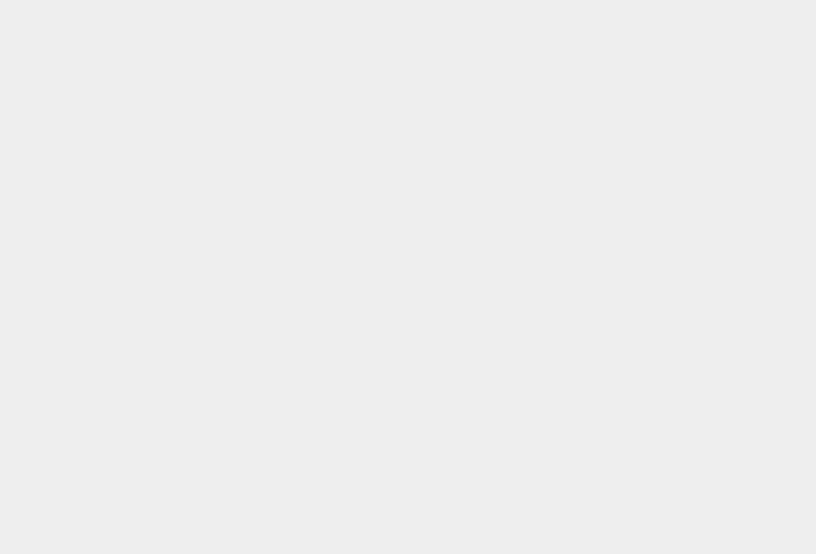
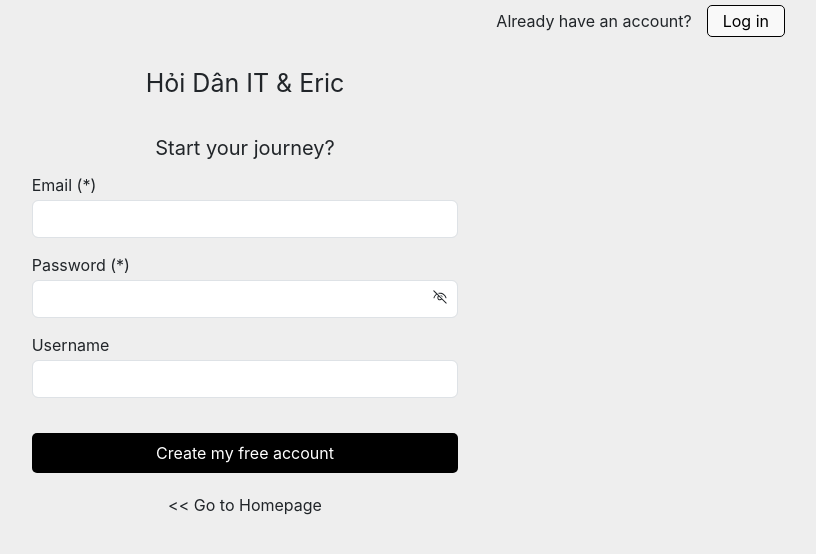
Before and after one commit to tedvkieu/ReactJS_Basic, a React (Create React App) app: page /register in a window 1280 px wide. Before the commit this address had no page. Shown: the top 554 px of the page, without its empty margins (395-1211 px from the left). Built offline with nearby package versions, Linux system fonts and the light colour scheme.

Commit message:
#72. Chức Năng Register

```diff
--- a/src/Layout.js
+++ b/src/Layout.js
@@ -9,6 +9,7 @@
 
 import { ToastContainer, toast } from 'react-toastify';
 import 'react-toastify/dist/ReactToastify.css';
+import Register from './components/Auth/Register';
 
 const Layout = (props) => {
     return (
@@ -24,6 +25,7 @@
                 </Route>
 
                 <Route path="/login" element={<Login />} />
+                <Route path="/register" element={<Register />} />
             </Routes>
             <ToastContainer
                 position="top-right"
--- a/src/components/Auth/Login.js
+++ b/src/components/Auth/Login.js
@@ -7,8 +7,31 @@
     const [email, setEmail] = useState('');
     const [password, setPassword] = useState('');
     const navigate = useNavigate();
+
+    const validateEmail = (email) => {
+        return String(email)
+            .toLowerCase()
+            .match(
+                /^(([^<>()[\]\\.,;:\s@"]+(\.[^<>()[\]\\.,;:\s@"]+)*)|.(".+"))@((\[[0-9]{1,3}\.[0-9]{1,3}\.[0-9]{1,3}\.[0-9]{1,3}\])|(([a-zA-Z\-0-9]+\.)+[a-zA-Z]{2,}))$/
+            );
+    };
+
     const handleLogin = async () => {
+        // Validation
+        const isValidEmail = validateEmail(email);
+        if (!isValidEmail) {
+            toast.error('Invalid Email');
+            return;
+        }
+
+        if (!password) {
+            toast.error('Invalid Password');
+            return;
+        }
+
+        // Submit
         let data = await postLogin(email, password);
+
         if (data && data.EC === 0) {
             toast.success(data.EM);
             navigate('/');
@@ -23,7 +46,9 @@
             <div className="login-container">
                 <div className="header">
                     <span>Don't have an account yet?</span>
-                    <button>Sign up</button>
+                    <button onClick={() => navigate('/register')}>
+                        Sign up
+                    </button>
                 </div>
 
                 <div className="title col-4 mx-auto">Tedvkieu</div>
--- /dev/null
+++ b/src/components/Auth/Register.js
@@ -0,0 +1,119 @@
+import { useState } from 'react';
+import './Register.scss';
+import { useNavigate } from 'react-router-dom';
+import { postRegister } from '../../services/apiServices';
+import { toast } from 'react-toastify';
+import { VscEye, VscEyeClosed } from 'react-icons/vsc';
+
+const Register = (props) => {
+    const [email, setEmail] = useState('');
+    const [password, setPassword] = useState('');
+    const [username, setUsername] = useState('');
+
+    const [isShowPassword, setIsShowPassword] = useState(false);
+
+    const navigate = useNavigate();
+
+    const validateEmail = (email) => {
+        return String(email)
+            .toLowerCase()
+            .match(
+                /^(([^<>()[\]\\.,;:\s@"]+(\.[^<>()[\]\\.,;:\s@"]+)*)|(".+"))@((\[[0-9]{1,3}\.[0-9]{1,3}\.[0-9]{1,3}\.[0-9]{1,3}\])|(([a-zA-Z\-0-9]+\.)+[a-zA-Z]{2,}))$/
+            );
+    };
+    const handleRegister = async () => {
+        //validate
+        const isValidEmail = validateEmail(email);
+        if (!isValidEmail) {
+            toast.error('Invalid email');
+            return;
+        }
+
+        if (!password) {
+            toast.error('Invalid password');
+            return;
+        }
+
+        //submit apis
+        let data = await postRegister(email, password, username);
+        if (data && data.EC === 0) {
+            toast.success(data.EM);
+            navigate('/login');
+        }
+
+        if (data && +data.EC !== 0) {
+            toast.error(data.EM);
+        }
+    };
+    return (
+        <div className="register-container">
+            <div className="header">
+                <span> Already have an account?</span>
+                <button onClick={() => navigate('/login')}>Log in</button>
+            </div>
+            <div className="title col-4 mx-auto">Hỏi Dân IT &amp; Eric</div>
+            <div className="welcome col-4 mx-auto">Start your journey?</div>
+            <div className="content-form col-4 mx-auto">
+                <div className="form-group">
+                    <label>Email (*)</label>
+                    <input
+                        type={'email'}
+                        className="form-control"
+                        value={email}
+                        onChange={(event) => setEmail(event.target.value)}
+                    />
+                </div>
+                <div className="form-group pass-group">
+                    <label>Password (*)</label>
+                    <input
+                        type={isShowPassword ? 'text' : 'password'}
+                        className="form-control"
+                        value={password}
+                        onChange={(event) => setPassword(event.target.value)}
+                    />
+
+                    {isShowPassword ? (
+                        <span
+                            className="icons-eye"
+                            onClick={() => setIsShowPassword(false)}>
+                            <VscEye />
+                        </span>
+                    ) : (
+                        <span
+                            className="icons-eye"
+                            onClick={() => setIsShowPassword(true)}>
+                            <VscEyeClosed />
+                        </span>
+                    )}
+                </div>
+                <div className="form-group">
+                    <label>Username</label>
+                    <input
+                        type={'text'}
+                        className="form-control"
+                        value={username}
+                        onChange={(event) => setUsername(event.target.value)}
+                    />
+                </div>
+                <div>
+                    <button
+                        className="btn-submit"
+                        onClick={() => handleRegister()}>
+                        Create my free account
+                    </button>
+                </div>
+                <div className="text-center">
+                    <span
+                        className="back"
+                        onClick={() => {
+                            navigate('/');
+                        }}>
+                        &#60;&#60; Go to Homepage
+                    </span>
+                </div>
+            </div>
+        </div>
+    );
+};
+
+export default Register;
--- /dev/null
+++ b/src/components/Auth/Register.scss
@@ -0,0 +1,65 @@
+.register-container {
+    .header {
+        height: 45px;
+        text-align: right;
+        padding: 5px 100px 0 100px;
+
+        button {
+            padding: 3px 15px;
+            margin-left: 15px;
+            border-radius: 5px;
+            background: #f9f9f9;
+            border: 1px solid;
+
+            &:hover {
+                background-color: white;
+            }
+        }
+    }
+
+    .title {
+        font-size: 25px;
+        padding: 20px 0;
+        text-align: center;
+    }
+
+    .welcome {
+        font-size: 20px;
+        padding: 10px 0;
+        text-align: center;
+    }
+
+    .content-form {
+
+        input {
+            margin-bottom: 15px ;
+            margin-top: 3px;
+        }
+
+        button {
+            width: 100%;
+            width: 100%;
+            height: 40px;
+            border: none;
+            border-radius: 5px;
+            margin: 20px 0;
+            color: white;
+            background: black;
+        }
+
+        .back {
+            cursor: pointer;
+        }
+
+        .pass-group {
+            position: relative;
+
+            .icons-eye {
+                cursor: pointer;
+                position: absolute;
+                right: 10px;
+                bottom: 10px;
+            }
+        }
+    }
+}
--- a/src/components/Header/Header.js
+++ b/src/components/Header/Header.js
@@ -8,6 +8,10 @@
 
     const handleLogin = () => {
         navigate('/login');
+    };
+
+    const handleRegister = () => {
+        navigate('/register');
     };
     return (
         <Navbar expand="lg" className="bg-body-tertiary">
@@ -37,7 +41,11 @@
                             onClick={() => handleLogin()}>
                             Login
                         </button>
-                        <button className="btn-signup">Sign up</button>
+                        <button
+                            className="btn-signup"
+                            onClick={() => handleRegister()}>
+                            Sign up
+                        </button>
                         {/* <NavDropdown title="Settings" id="basic-nav-dropdown">
                             <NavDropdown.Item>Login</NavDropdown.Item>
                             <NavDropdown.Item>Log Out</NavDropdown.Item>
--- a/src/services/apiServices.js
+++ b/src/services/apiServices.js
@@ -40,6 +40,10 @@
     });
 };
 
+const postRegister = (email, password, username) => {
+    return axios.post(`/api/v1/register`, { email, password, username });
+};
+
 export {
     postCreateNewUser,
     getAllUsers,
@@ -47,4 +51,5 @@
     deleteUser,
     getUserPaginate,
     postLogin,
+    postRegister,
 };
```
